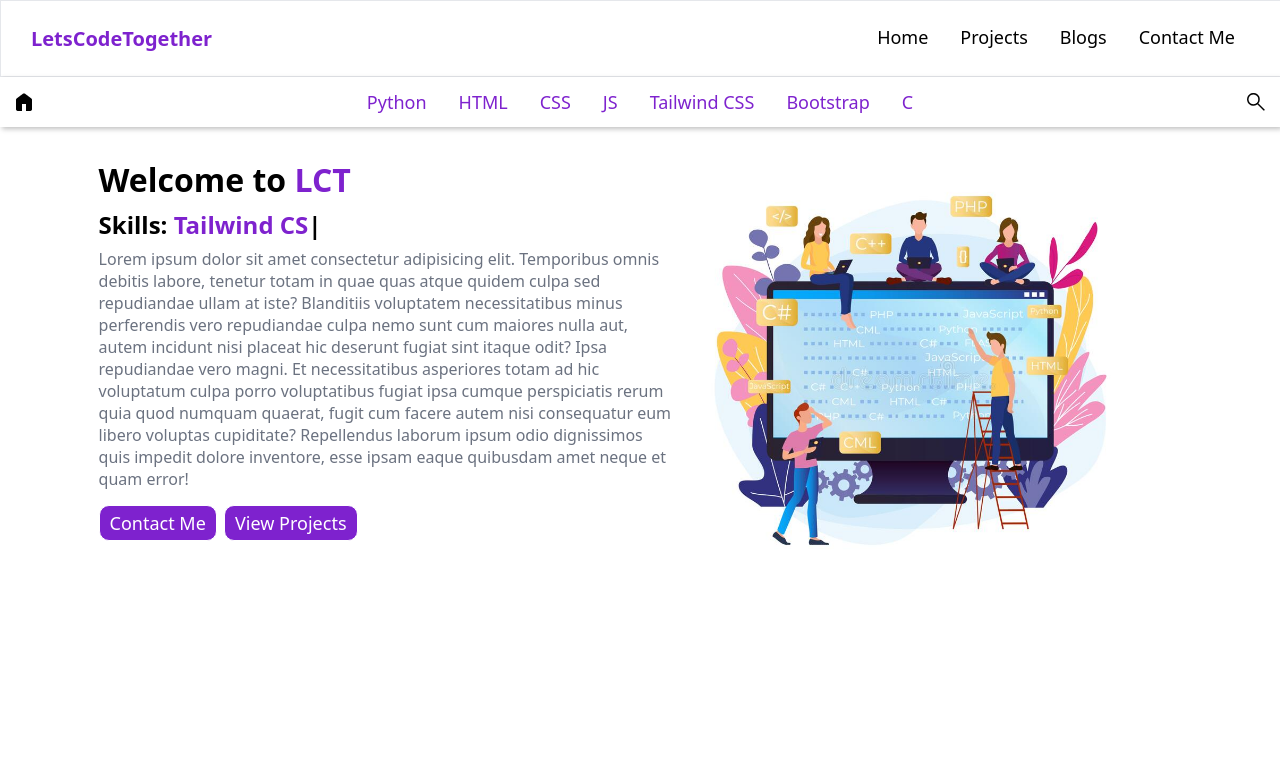
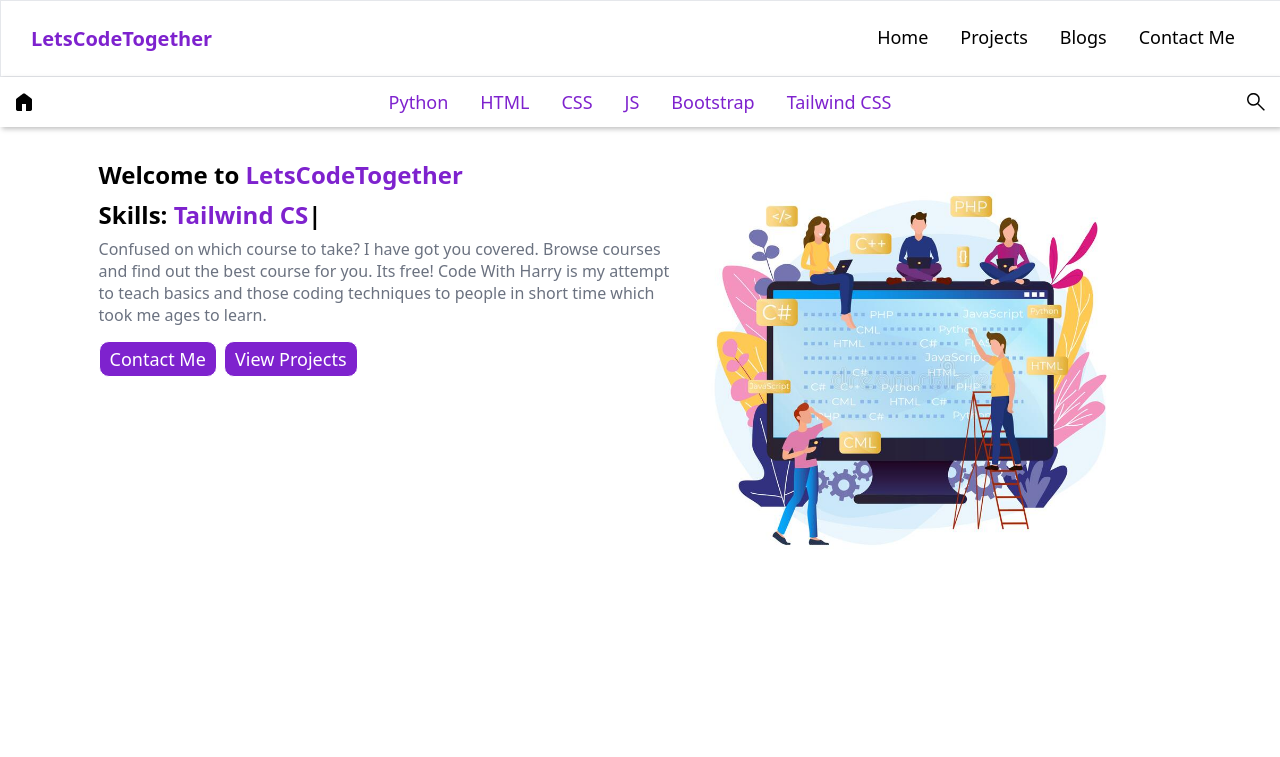
Before and after one commit to Suryansh-Kumar/LetsCodeTogether, a Flask app: page / in a window 1280 px wide. Shown: the top 757 px of the page. Run offline with Flask 3, Linux system fonts and the light colour scheme.

Commit message:
Added Dynamic Data

```diff
--- a/main.py
+++ b/main.py
@@ -2,9 +2,142 @@ from flask import Flask, render_template
 
 app = Flask(__name__)
 
+SKILLS = [["python", "Python"], ["html", "HTML"], ["css", "CSS"], [
+    "js", "JS"], ["bootstrap", "Bootstrap"], ["tailwind", "Tailwind CSS"]]
+
+
 @app.route("/")
 def home():
-    return render_template("index.html")
+    html_code = """
+   <div hidden id="card-container-html">
+        <div class="language">
+          <h2>HTML</h2>
+          <img class="html-img" src="static/img/html-logo.png" alt="" />
+        </div>
+        <p class="desc">
+          Lorem ipsum dolor, sit amet consectetur adipisicing elit. Dolorum illo
+          dolor necessitatibus perferendis. Ea ipsum iusto laboriosam
+          voluptates? Sunt, ex exercitationem sit quae animi suscipit atque
+          cumque doloribus nam quisquam.
+        </p>
+        <div class="buttons">
+          <a
+            class="documentation"
+            href=" https://developer.mozilla.org/en-US/docs/Web/HTML"
+            ><button class="btn btn-1">Documentation</button>
+          </a>
+          <a href="/">
+            <button disabled class="btn btn-2">My Projects</button>
+          </a>
+        </div>
+      </div>
+      <div hidden id="card-container-python">
+        <div class="language">
+          <h2>Python</h2>
+          <img class="html-img" src="static/img/python.jpg" alt="" />
+        </div>
+        <p class="desc">
+          Lorem ipsum dolor, sit amet consectetur adipisicing elit. Dolorum illo
+          dolor necessitatibus perferendis. Ea ipsum iusto laboriosam
+          voluptates? Sunt, ex exercitationem sit quae animi suscipit atque
+          cumque doloribus nam quisquam.
+        </p>
+        <div class="buttons">
+          <a class="documentation" href="https://docs.python.org/3/"
+            ><button class="btn btn-1">Documentation</button>
+          </a>
+          <a href="/">
+            <button disabled class="btn btn-2">My Projects</button>
+          </a>
+        </div>
+      </div>
+      <div hidden id="card-container-css">
+        <div class="language">
+          <h2>CSS</h2>
+          <img class="html-img" src="static/img/css-logo.jpg" alt="" />
+        </div>
+        <p class="desc">
+          Lorem ipsum dolor, sit amet consectetur adipisicing elit. Dolorum illo
+          dolor necessitatibus perferendis. Ea ipsum iusto laboriosam
+          voluptates? Sunt, ex exercitationem sit quae animi suscipit atque
+          cumque doloribus nam quisquam.
+        </p>
+        <div class="buttons">
+          <a
+            class="documentation"
+            href="https://developer.mozilla.org/en-US/docs/Web/CSS"
+            ><button class="btn btn-1">Documentation</button>
+          </a>
+          <a href="/">
+            <button disabled class="btn btn-2">My Projects</button>
+          </a>
+        </div>
+      </div>
+      <div hidden id="card-container-js">
+        <div class="language">
+          <h2>JavaScript</h2>
+          <img class="html-img" src="static/img/js-logo.jpg" alt="" />
+        </div>
+        <p class="desc">
+          Lorem ipsum dolor, sit amet consectetur adipisicing elit. Dolorum illo
+          dolor necessitatibus perferendis. Ea ipsum iusto laboriosam
+          voluptates? Sunt, ex exercitationem sit quae animi suscipit atque
+          cumque doloribus nam quisquam.
+        </p>
+        <div class="buttons">
+          <a
+            class="documentation"
+            href=" https://developer.mozilla.org/en-US/docs/Web/JavaScript"
+            ><button class="btn btn-1">Documentation</button>
+          </a>
+          <a href="/">
+            <button disabled class="btn btn-2">My Projects</button>
+          </a>
+        </div>
+      </div>
+      <div hidden id="card-container-tailwind">
+        <div class="language">
+          <h2>Tailwind CSS</h2>
+          <img class="html-img" src="static/img/tailwindcss.png" alt="" />
+        </div>
+        <p class="desc">
+          Lorem ipsum dolor, sit amet consectetur adipisicing elit. Dolorum illo
+          dolor necessitatibus perferendis. Ea ipsum iusto laboriosam
+          voluptates? Sunt, ex exercitationem sit quae animi suscipit atque
+          cumque doloribus nam quisquam.
+        </p>
+        <div class="buttons">
+          <a class="documentation" href="https://tailwindcss.com/"
+            ><button class="btn btn-1">Documentation</button>
+          </a>
+          <a href="/">
+            <button disabled class="btn btn-2">My Projects</button>
+          </a>
+        </div>
+      </div>
+      <div hidden id="card-container-bootstrap">
+        <div class="language">
+          <h2>Bootstrap</h2>
+          <img class="html-img" src="static/img/bootstrap-logo.png" alt="" />
+        </div>
+        <p class="desc">
+          Lorem ipsum dolor, sit amet consectetur adipisicing elit. Dolorum illo
+          dolor necessitatibus perferendis. Ea ipsum iusto laboriosam
+          voluptates? Sunt, ex exercitationem sit quae animi suscipit atque
+          cumque doloribus nam quisquam.
+        </p>
+        <div class="buttons">
+          <a class="documentation" href="https://getbootstrap.com/"
+            ><button class="btn btn-1">Documentation</button>
+          </a>
+          <a href="/">
+            <button disabled class="btn btn-2">My Projects</button>
+          </a>
+        </div>
+      </div>
+    """
+    return render_template("index.html", skills=SKILLS, html=html_code, name="LetsCodeTogether")
+
 
 if __name__ == "__main__":
-    app.run(debug = True, host="0.0.0.0", port=8080)
+    app.run(debug=True, host="0.0.0.0")
--- a/static/script.js
+++ b/static/script.js
@@ -2,7 +2,6 @@ html = document.getElementById("html");
 python = document.getElementById("python");
 css = document.getElementById("css");
 js = document.getElementById("js");
-c = document.getElementById("c");
 tailwind = document.getElementById("tailwind");
 bootstrap = document.getElementById("bootstrap");
 main_con = document.getElementById("main-con");
@@ -43,14 +42,6 @@ function toggleHiddenJS() {
 		card_container_js.removeAttribute("hidden");
 	} else {
 		card_container_js.setAttribute("hidden", "");
-	}
-}
-
-function toggleHiddenC() {
-	if (card_container_c.hasAttribute("hidden")) {
-		card_container_c.removeAttribute("hidden");
-	} else {
-		card_container_c.setAttribute("hidden", "");
 	}
 }
 
@@ -105,15 +96,6 @@ js.addEventListener("click", () => {
 	// main_con.classList.add("highlight");
 	toggleHiddenJS();
 });
-c.addEventListener("click", () => {
-	if (main_con.classList.contains("highlight")) {
-		main_con.classList.remove("highlight");
-	} else {
-		main_con.classList.add("highlight");
-	}
-	// main_con.classList.add("highlight");
-	toggleHiddenC();
-});
 tailwind.addEventListener("click", () => {
 	if (main_con.classList.contains("highlight")) {
 		main_con.classList.remove("highlight");
--- a/static/style.css
+++ b/static/style.css
@@ -1,7 +1,8 @@
 * {
   margin: 0;
   padding: 0;
-    font-family: system-ui, -apple-system, BlinkMacSystemFont, 'Segoe UI', Roboto, Oxygen, Ubuntu, Cantarell, 'Open Sans', 'Helvetica Neue', sans-serif;
+  font-family: system-ui, -apple-system, BlinkMacSystemFont, "Segoe UI", Roboto,
+    Oxygen, Ubuntu, Cantarell, "Open Sans", "Helvetica Neue", sans-serif;
 }
 
 body {
@@ -27,7 +28,7 @@ body {
   cursor: pointer;
 }
 
-#blog-name>a {
+#blog-name > a {
   font-weight: 700;
   text-decoration: none;
   font-size: 1.25em;
@@ -66,7 +67,7 @@ body {
   margin: 0 1rem;
   font-size: large;
   font-weight: 500;
-    transition: all 0.1s ease-in-out;
+  transition: all 0s ease-in-out;
 }
 
 .my-skills-ul-li:is(:hover) {
@@ -119,11 +120,9 @@ body {
 .right-container {
   width: 35vw;
   text-align: end;
-
 }
 
-.right-container>img {
-
+.right-container > img {
   border: 0px solid white;
   border-radius: 10px;
   height: 425px;
--- a/templates/index.html
+++ b/templates/index.html
@@ -11,7 +11,7 @@
   <body class="">
     <header>
       <nav class="navbar">
-				<span id="blog-name"><a href="/">LetsCodeTogether</a></span>
+        <span id="blog-name"><a href="/">{{name}}</a></span>
         <ul class="navbar-ul">
           <a href="/"><li class="navbar-ul-li">Home</li></a>
           <a href="/projects"><li class="navbar-ul-li">Projects</li></a>
@@ -19,204 +19,38 @@
           <a href="/contact"><li class="navbar-ul-li">Contact Me</li></a>
         </ul>
       </nav>
-		</header>
+
       <section id="skills">
         <nav class="my-skills">
           <a href="/" class="img-con"
             ><img class="con-img" src="static/img/home.png" alt=""
           /></a>
           <ul class="my-skills-ul">
-					<li id="python" class="my-skills-ul-li">Python</li>
-					<li id="html" class="my-skills-ul-li">HTML</li>
-					<li id="css" class="my-skills-ul-li">CSS</li>
-					<li id="js" class="my-skills-ul-li">JS</li>
-					<li id="tailwind" class="my-skills-ul-li">Tailwind CSS</li>
-					<li id="bootstrap" class="my-skills-ul-li">Bootstrap</li>
-					<li id="c" class="my-skills-ul-li">C</li>
+            {% for skill in skills %} {% include 'skills.html' %} {% endfor %}
           </ul>
           <span class="img-con"
             ><img class="con-img" src="static/img/search.png" alt=""
           /></span>
         </nav>
       </section>
-		<section id="skill-desc">
-			<div hidden id="card-container-html">
-				<div class="language">
-					<h2>HTML</h2>
-					<img class="html-img" src="static/img/html-logo.png" alt="" />
-				</div>
-				<p class="desc">
-					Lorem ipsum dolor, sit amet consectetur adipisicing elit.
-					Dolorum illo dolor necessitatibus perferendis. Ea ipsum
-					iusto laboriosam voluptates? Sunt, ex exercitationem sit
-					quae animi suscipit atque cumque doloribus nam quisquam.
-				</p>
-				<div class="buttons">
-					<a
-						class="documentation"
-						href=" https://developer.mozilla.org/en-US/docs/Web/HTML"
-						><button class="btn btn-1">Documentation</button>
-					</a>
-					<a href="/">
-						<button disabled class="btn btn-2">My Projects</button>
-					</a>
-				</div>
-			</div>
-			<div hidden id="card-container-python">
-				<div class="language">
-					<h2>Python</h2>
-					<img class="html-img" src="static/img/python.jpg" alt="" />
-				</div>
-				<p class="desc">
-					Lorem ipsum dolor, sit amet consectetur adipisicing elit.
-					Dolorum illo dolor necessitatibus perferendis. Ea ipsum
-					iusto laboriosam voluptates? Sunt, ex exercitationem sit
-					quae animi suscipit atque cumque doloribus nam quisquam.
-				</p>
-				<div class="buttons">
-					<a class="documentation" href="https://docs.python.org/3/"
-						><button class="btn btn-1">Documentation</button>
-					</a>
-					<a href="/">
-						<button disabled class="btn btn-2">My Projects</button>
-					</a>
-				</div>
-			</div>
-			<div hidden id="card-container-css">
-				<div class="language">
-					<h2>CSS</h2>
-					<img class="html-img" src="static/img/css-logo.jpg" alt="" />
-				</div>
-				<p class="desc">
-					Lorem ipsum dolor, sit amet consectetur adipisicing elit.
-					Dolorum illo dolor necessitatibus perferendis. Ea ipsum
-					iusto laboriosam voluptates? Sunt, ex exercitationem sit
-					quae animi suscipit atque cumque doloribus nam quisquam.
-				</p>
-				<div class="buttons">
-					<a
-						class="documentation"
-						href="https://developer.mozilla.org/en-US/docs/Web/CSS"
-						><button class="btn btn-1">Documentation</button>
-					</a>
-					<a href="/">
-						<button disabled class="btn btn-2">My Projects</button>
-					</a>
-				</div>
-			</div>
-			<div hidden id="card-container-js">
-				<div class="language">
-					<h2>JavaScript</h2>
-					<img class="html-img" src="static/img/js-logo.jpg" alt="" />
-				</div>
-				<p class="desc">
-					Lorem ipsum dolor, sit amet consectetur adipisicing elit.
-					Dolorum illo dolor necessitatibus perferendis. Ea ipsum
-					iusto laboriosam voluptates? Sunt, ex exercitationem sit
-					quae animi suscipit atque cumque doloribus nam quisquam.
-				</p>
-				<div class="buttons">
-					<a
-						class="documentation"
-						href=" https://developer.mozilla.org/en-US/docs/Web/JavaScript"
-						><button class="btn btn-1">Documentation</button>
-					</a>
-					<a href="/">
-						<button disabled class="btn btn-2">My Projects</button>
-					</a>
-				</div>
-			</div>
-			<div hidden id="card-container-c">
-				<div class="language">
-					<h2>C</h2>
-					<img class="html-img" src="static/img/c-logo.jpg" alt="" />
-				</div>
-				<p class="desc">
-					Lorem ipsum dolor, sit amet consectetur adipisicing elit.
-					Dolorum illo dolor necessitatibus perferendis. Ea ipsum
-					iusto laboriosam voluptates? Sunt, ex exercitationem sit
-					quae animi suscipit atque cumque doloribus nam quisquam.
-				</p>
-				<div class="buttons">
-					<a class="documentation" href="https://www.learn-c.org/"
-						><button class="btn btn-1">Documentation</button>
-					</a>
-					<a href="/">
-						<button disabled class="btn btn-2">My Projects</button>
-					</a>
-				</div>
-			</div>
-			<div hidden id="card-container-tailwind">
-				<div class="language">
-					<h2>Tailwind CSS</h2>
-					<img class="html-img" src="static/img/tailwindcss.png" alt="" />
-				</div>
-				<p class="desc">
-					Lorem ipsum dolor, sit amet consectetur adipisicing elit.
-					Dolorum illo dolor necessitatibus perferendis. Ea ipsum
-					iusto laboriosam voluptates? Sunt, ex exercitationem sit
-					quae animi suscipit atque cumque doloribus nam quisquam.
-				</p>
-				<div class="buttons">
-					<a class="documentation" href="https://tailwindcss.com/"
-						><button class="btn btn-1">Documentation CSS</button>
-					</a>
-					<a href="/">
-						<button disabled class="btn btn-2">My Projects</button>
-					</a>
-				</div>
-			</div>
-			<div hidden id="card-container-bootstrap">
-				<div class="language">
-					<h2>Bootstrap</h2>
-					<img class="html-img" src="static/img/bootstrap-logo.png" alt="" />
-				</div>
-				<p class="desc">
-					Lorem ipsum dolor, sit amet consectetur adipisicing elit.
-					Dolorum illo dolor necessitatibus perferendis. Ea ipsum
-					iusto laboriosam voluptates? Sunt, ex exercitationem sit
-					quae animi suscipit atque cumque doloribus nam quisquam.
-				</p>
-				<div class="buttons">
-					<a class="documentation" href="https://getbootstrap.com/"
-						><button class="btn btn-1">Documentation</button>
-					</a>
-					<a href="/">
-						<button disabled class="btn btn-2">My Projects</button>
-					</a>
-				</div>
-			</div>
-		</section>
-		<main id="main-con" class="container">
+      <section id="skill-desc">{{ html | safe }}</section>
+    </header>
+    <main id="main-con">
+      <section class="container">
         <div class="left-container">
           <h1>
             Welcome to
-					<abbr title="LetsCodeTogether" id="blog-name-main"
-						>LCT</abbr
-					>
+            <abbr title="LTC" id="blog-name-main">{{name}}</abbr>
           </h1>
-				<h2 id="skills-name">
-					Skills: <span class="skill-name"></span>
-				</h2>
+          <h2 id="skills-name">Skills: <span class="skill-name"></span></h2>
           <p class="introduction">
-					Lorem ipsum dolor sit amet consectetur adipisicing elit.
-					Temporibus omnis debitis labore, tenetur totam in quae quas
-					atque quidem culpa sed repudiandae ullam at iste? Blanditiis
-					voluptatem necessitatibus minus perferendis vero repudiandae
-					culpa nemo sunt cum maiores nulla aut, autem incidunt nisi
-					placeat hic deserunt fugiat sint itaque odit? Ipsa
-					repudiandae vero magni. Et necessitatibus asperiores totam
-					ad hic voluptatum culpa porro voluptatibus fugiat ipsa
-					cumque perspiciatis rerum quia quod numquam quaerat, fugit
-					cum facere autem nisi consequatur eum libero voluptas
-					cupiditate? Repellendus laborum ipsum odio dignissimos quis
-					impedit dolore inventore, esse ipsam eaque quibusdam amet
-					neque et quam error!
+            Confused on which course to take? I have got you covered. Browse
+            courses and find out the best course for you. Its free! Code With
+            Harry is my attempt to teach basics and those coding techniques to
+            people in short time which took me ages to learn.
           </p>
           <a href="/contact"
-					><button class="btn btn-main-1 btn-main-page">
-						Contact Me
-					</button></a
+            ><button class="btn btn-main-1 btn-main-page">Contact Me</button></a
           >
           <a href="/projects"
             ><button class="btn btn-main-2 btn-main-page">
@@ -227,21 +61,16 @@
         <div class="right-container">
           <img src="static/img/group-programmers.jpg" alt="" />
         </div>
+      </section>
+      <section class="secondSection">
+
+      </section>
     </main>
-
 
     <script src="https://cdn.jsdelivr.net/npm/typed.js@2.0.12"></script>
     <script>
-			let typed = new Typed('.skill-name', {
-				strings: [
-					"Python",
-					"HTML",
-					"CSS",
-					"JS",
-					"Tailwind CSS",
-					"Bootstrap",
-					"C Programming",
-				],
+      let typed = new Typed(".skill-name", {
+        strings: ["Python", "HTML", "CSS", "JS", "Tailwind CSS", "Bootstrap"],
         typeSpeed: 50,
         backSpeed: 40,
         loop: true,
--- /dev/null
+++ b/templates/skills.html
@@ -0,0 +1 @@
+<li id="{{skill[0]}}" class="my-skills-ul-li">{{skill[1]}}</li>
```
Lines whose indentation alone changed are shown as unchanged.
